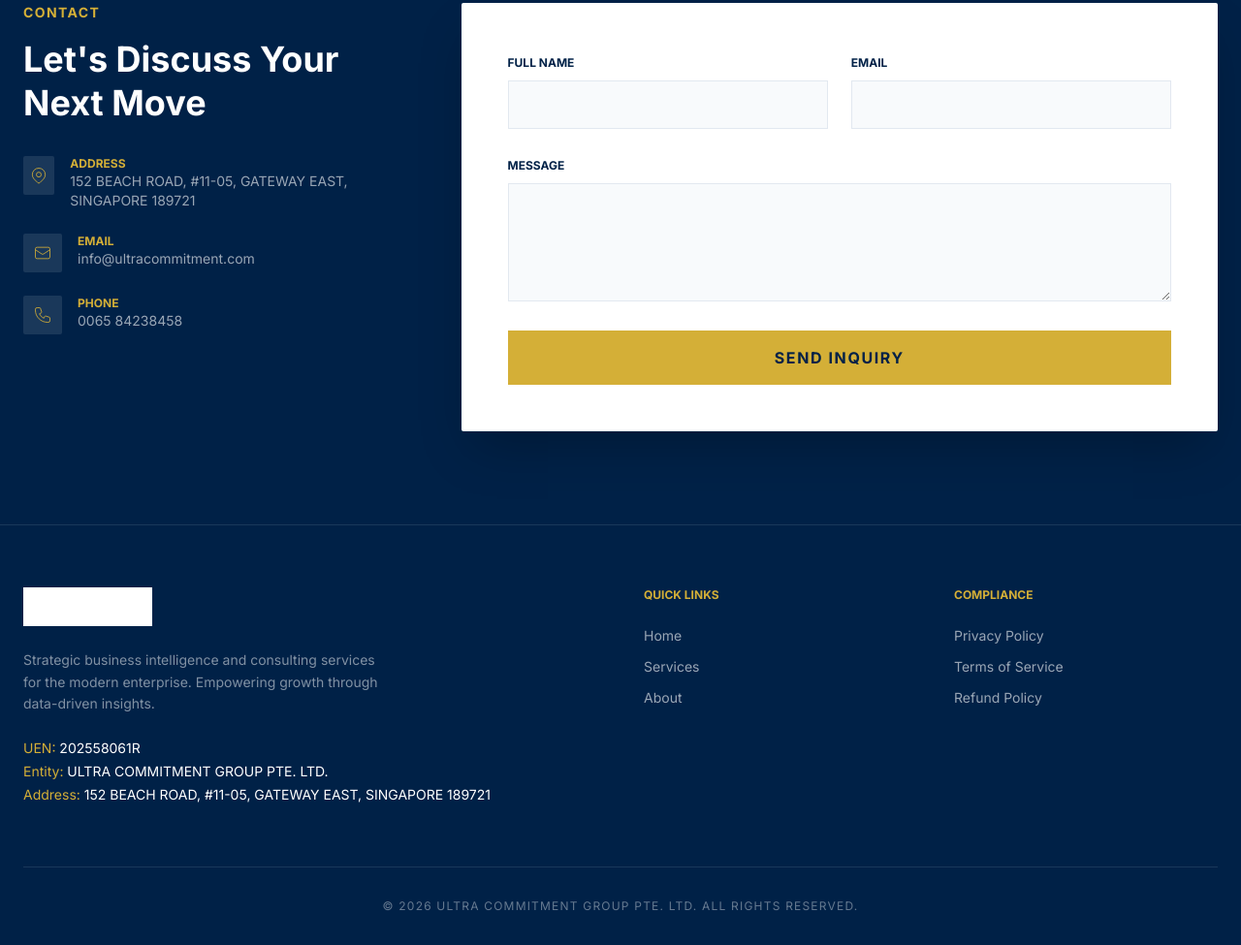
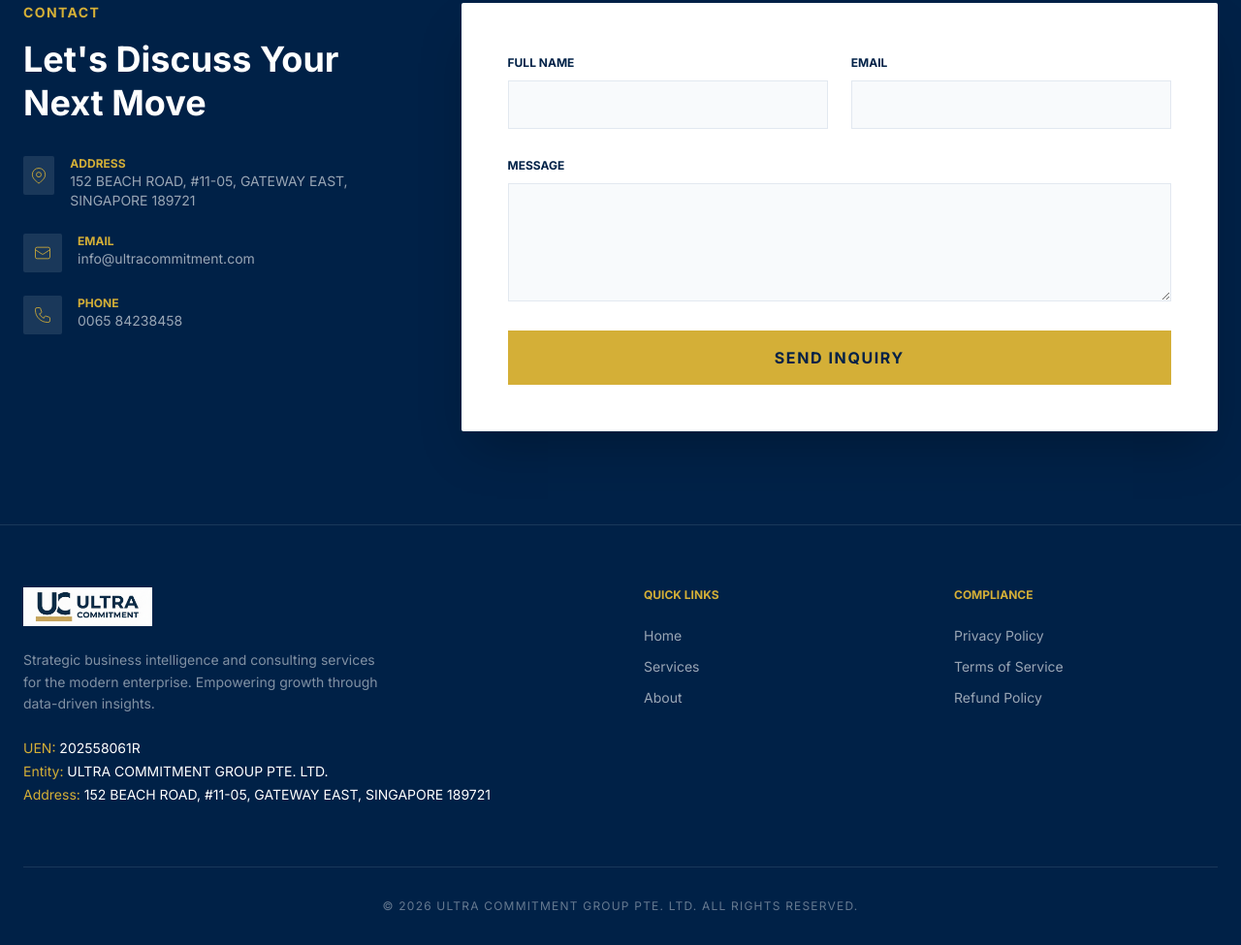
Before and after one commit to Snowyyy-112/ultra-commiment, a plain HTML site: page index.html in a window 1280 px wide. Shown: the part 2219-3194 px from the top of the page at 97% size. Drawn offline with nearby package versions, Linux system fonts and the light colour scheme.

Commit message:
Update index.html

```diff
--- a/index.html
+++ b/index.html
@@ -182,7 +182,7 @@
         <div class="container mx-auto px-6">
             <div class="grid md:grid-cols-4 gap-12 mb-16">
                 <div class="md:col-span-2">
-                    <img src="logo.png" alt="Logo" class="h-10 w-auto mb-6 logo-light">
+                    <img src="logo.png" alt="Logo" class="h-10 w-auto mb-6">
                     <p class="text-white/50 text-sm mb-6 leading-relaxed max-w-sm">Strategic business intelligence and consulting services for the modern enterprise. Empowering growth through data-driven insights.</p>
                     <div class="text-sm space-y-1">
                         <p><span class="gold-text">UEN:</span> 202558061R</p>
```
